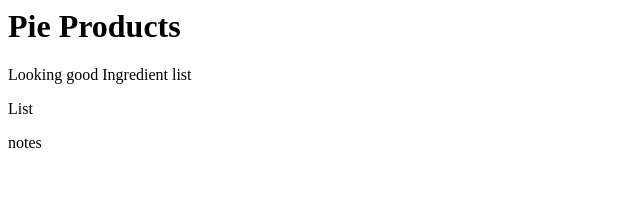
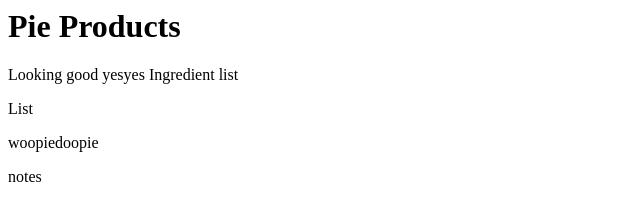
Before and after one commit to Sikkes/practice3, a plain HTML site: page index.html in a window 1280 px wide. Shown: the whole page, without its empty margins (0-640 px from the left). Drawn offline with Linux system fonts and the light colour scheme.

Commit message:
Some awesome new changes

```diff
--- a/index.html
+++ b/index.html
@@ -6,10 +6,10 @@
 	<h1>Pie Products</h1>
 
 	Looking good
-
+	yesyes
 	<span>Ingredient list</span>
 	<p>List</p>
-
+	<p>woopiedoopie</p>
 	<span>notes</span>
 
 </body>
```
